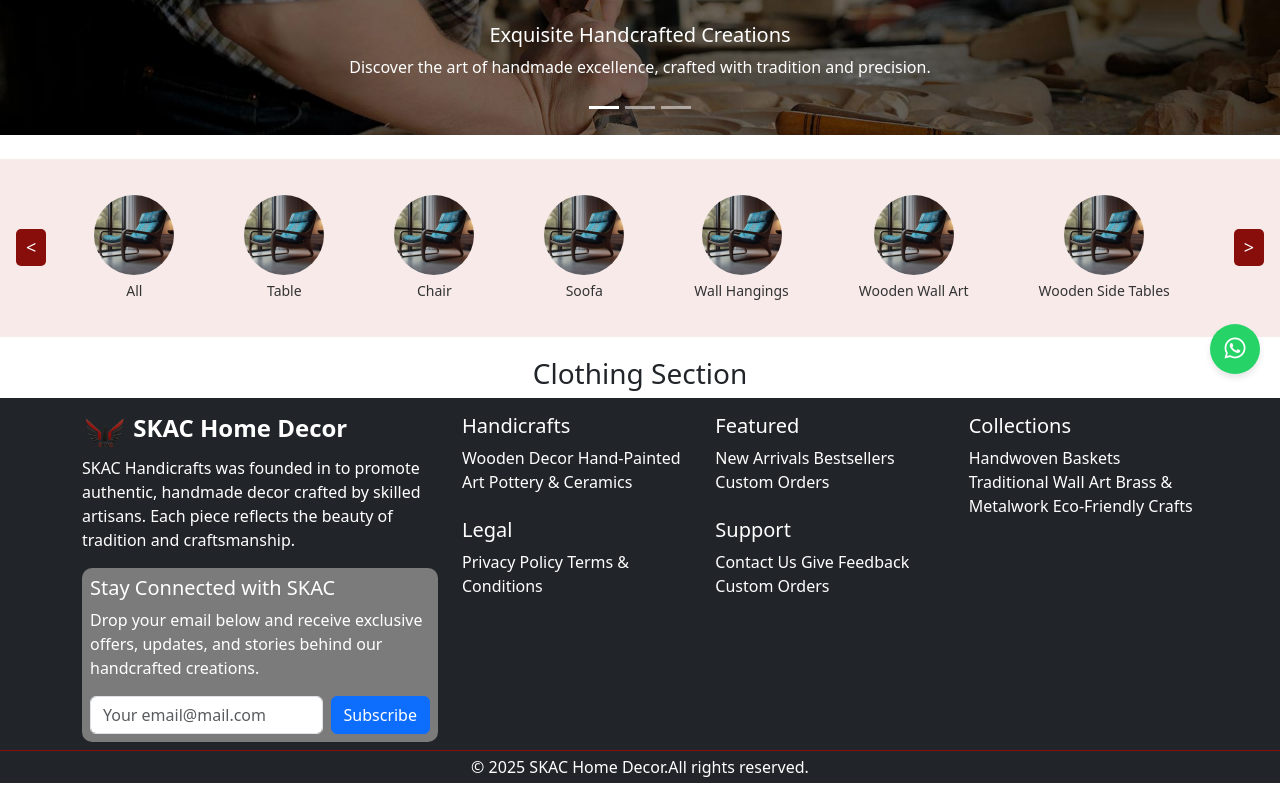
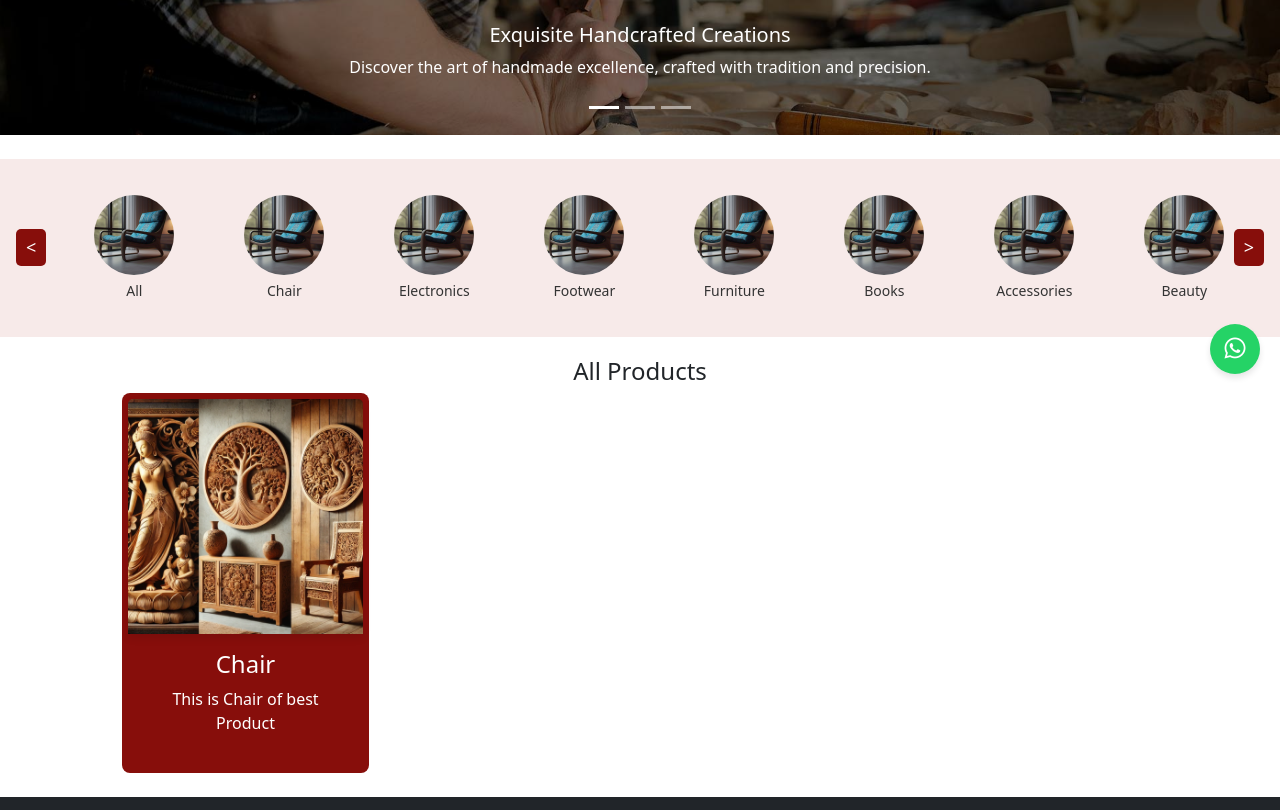
Before and after one commit to sumitkhowal2/skac, a plain HTML site: page index.html in a window 1280 px wide. Shown: the part 406-1216 px from the top of the page. Before the commit the page ends 1189 px from the top, so only its background shows below. Drawn offline with nearby package versions, Linux system fonts and the light colour scheme.

Commit message:
5 home working

```diff
--- a/index.html
+++ b/index.html
@@ -75,7 +75,7 @@
           </a>
         </div>
         <div class="header-content-center d-none d-lg-block fw-bold">
-          <span class="center-slog text-white">Welcome to SKAC Home Decor</span>
+          <span class="center-slog">Welcome to SKAC Home Decor</span>
         </div>
         <div class="header-content-right">
           <a
@@ -239,7 +239,7 @@
         </button>
       </div>
     </div>
-    <div class="container-category mt-4">
+    <div class="container-category my-4">
       <section class="clothing">
         <div class="categories-container p-3">
           <button class="scroll-btn left-btn">&lt;</button>
@@ -249,33 +249,33 @@
                 <img src="./assets/chair.jpeg" alt="" />
                 <span>All</span>
               </div>
-              <div class="category-btn" data-category="table">
-                <img src="./assets/chair.jpeg" alt="" />
-                <span>Table</span>
-              </div>
               <div class="category-btn" data-category="chair">
                 <img src="./assets/chair.jpeg" alt="" />
                 <span>Chair</span>
               </div>
-              <div class="category-btn" data-category="soofa">
+              <div class="category-btn" data-category="electronics">
                 <img src="./assets/chair.jpeg" alt="" />
-                <span>Soofa</span>
+                <span>Electronics</span>
               </div>
-              <div class="category-btn" data-category="wallHangings">
+              <div class="category-btn" data-category="footwear">
                 <img src="./assets/chair.jpeg" alt="" />
-                <span>Wall Hangings</span>
+                <span>Footwear</span>
               </div>
-              <div class="category-btn" data-category="woodenWallArt">
+              <div class="category-btn" data-category="furniture">
                 <img src="./assets/chair.jpeg" alt="" />
-                <span>Wooden Wall Art</span>
+                <span>Furniture</span>
               </div>
-              <div class="category-btn" data-category="woodenSideTables">
+              <div class="category-btn" data-category="books">
                 <img src="./assets/chair.jpeg" alt="" />
-                <span>Wooden Side Tables</span>
+                <span>Books</span>
               </div>
-              <div class="category-btn" data-category="HandmadeSpiceBoxes">
+              <div class="category-btn" data-category="accessories">
                 <img src="./assets/chair.jpeg" alt="" />
-                <span>Handmade Spice Boxes</span>
+                <span>Accessories</span>
+              </div>
+              <div class="category-btn" data-category="beauty">
+                <img src="./assets/chair.jpeg" alt="" />
+                <span>Beauty</span>
               </div>
               <div class="category-btn" data-category="sports">
                 <img src="./assets/chair.jpeg" alt="" />
@@ -295,8 +295,43 @@
         </div>
 
         <div class="products">
-          <div class="product clothing">
-            <h3>Clothing Section</h3>
+          <div class="product all">
+            <div class="container">
+              <h4 class="text-center">All Products</h4>
+              <div class="row g-3">
+                <div class="col-lg-3">
+                  <div class="card">
+                    <img src="./assets/handi.webp" class="card-img-top" alt="">
+                    <div class="card-body">
+                      <div class="card-tittle">
+                        <h4 class="product-name">Chair</h4>
+                        <p>This is Chair of best Product</p>
+                      </div>
+                    </div>
+                  </div>
+                </div>
+              </div>
+
+            </div>
+          </div>
+          <div class="product chair" style="display: none;">
+            <div class="container">
+              <h4 class="text-center">Chair Products</h4>
+              <div class="row g-3">
+                <div class="col-lg-3">
+                  <div class="card">
+                    <img src="./assets/chair.jpeg" class="card-img-top" alt="">
+                    <div class="card-body">
+                      <div class="card-tittle">
+                        <h4 class="product-name">Chair</h4>
+                        <p>This is Chair of best Product</p>
+                      </div>
+                    </div>
+                  </div>
+                </div>
+              </div>
+
+            </div>
           </div>
           <div class="product electronics" style="display: none">
             <h3>Electronics Section</h3>
--- a/style/style.css
+++ b/style/style.css
@@ -210,3 +210,20 @@
     align-items: center;
     flex-direction: column;
 }
+
+.product .card{
+    background-color: var(--basic-color);
+    padding: 6px;
+    color: #fff;
+    text-align: center;
+    border: none;
+    border-radius: 8px;
+}
+.product .card img{
+    overflow: hidden;
+    box-shadow: 0 4px 8px rgba(0, 0, 0, 0.1);
+    transition: transform 0.3s ease-in-out;
+}
+.product .card img:hover {
+    transform: scale(1.05);
+}
```
